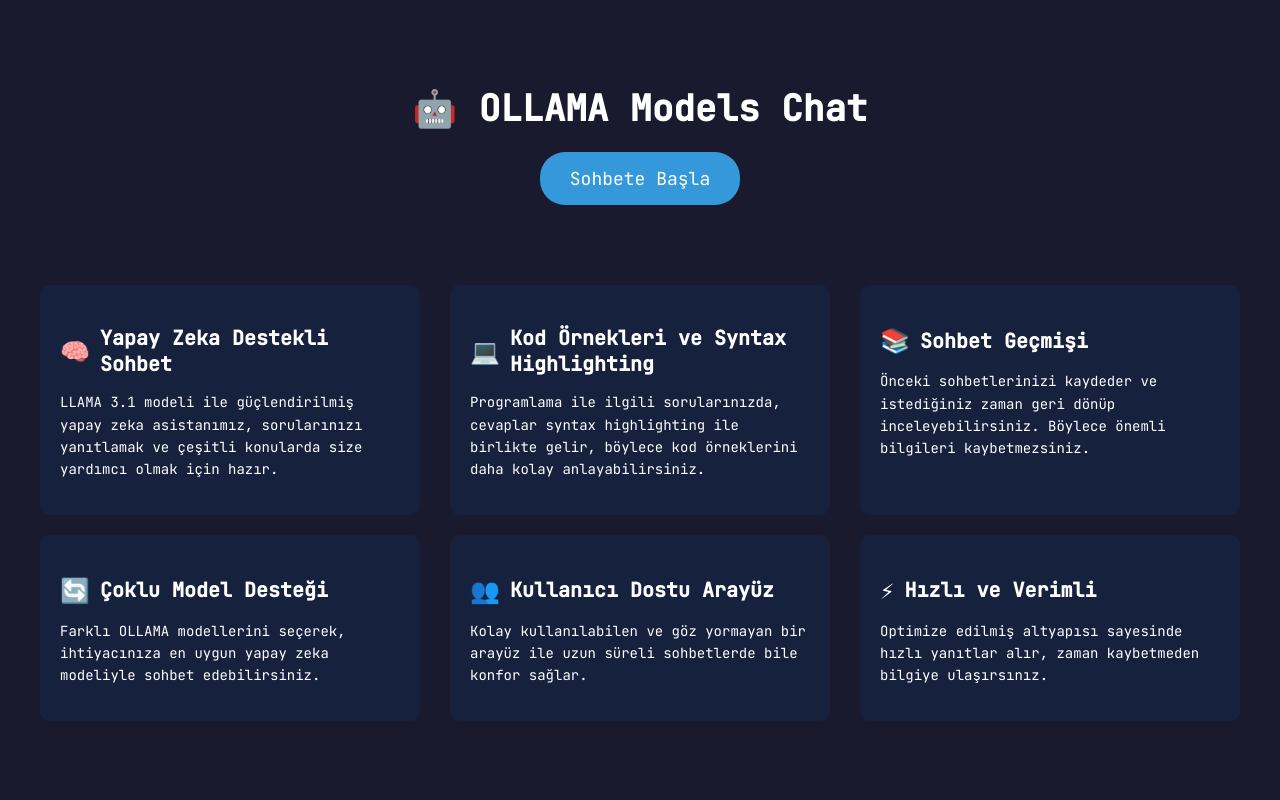
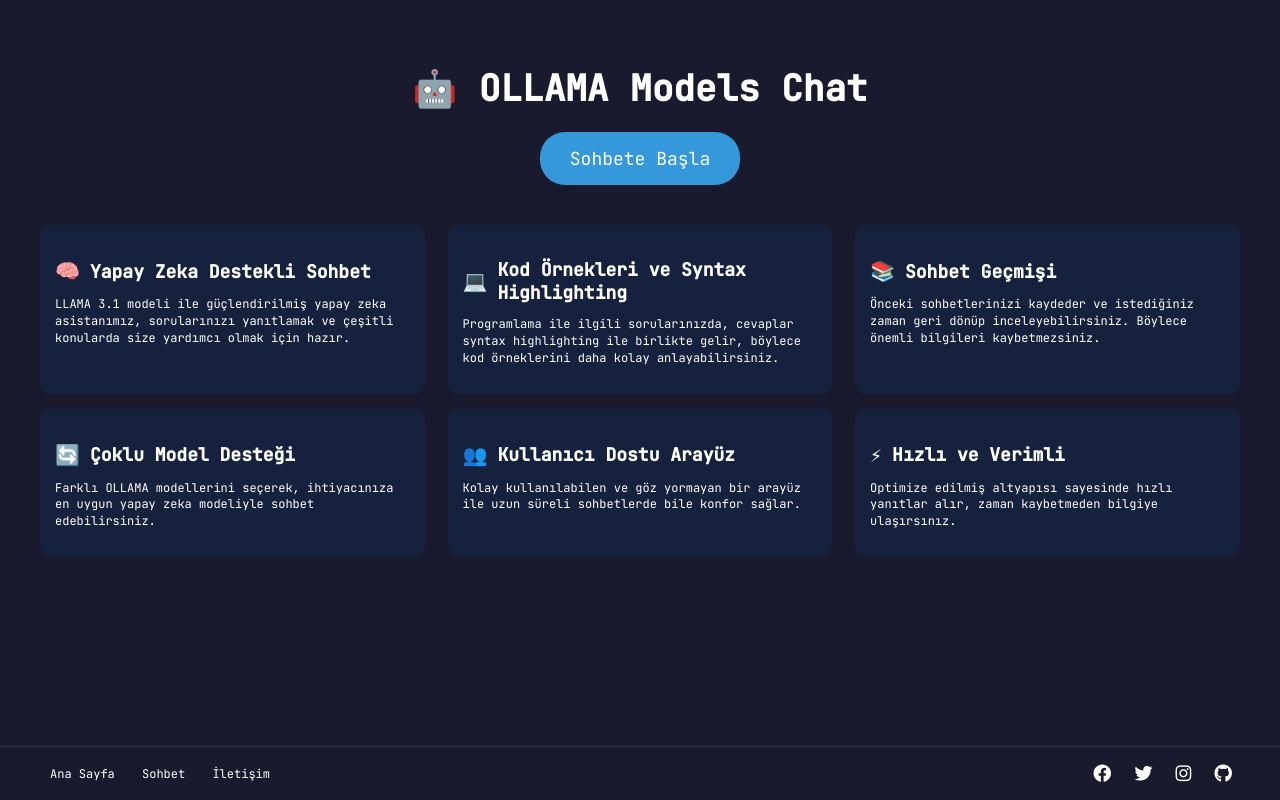
Before and after one commit to palamut62/Django_llama_Chatbot, a Django app: page /chat/ in a window 1280 px wide. Run offline with Django 5.2, Linux system fonts and the light colour scheme; parts of the project's set-up code (start-up, migrations or seed data) failed here and were passed over.

Commit message:
index sayfası güncellendi

```diff
--- a/ollama_chat/chat/templates/chat/index.html
+++ b/ollama_chat/chat/templates/chat/index.html
@@ -14,18 +14,32 @@
             font-size: 14px;
             margin: 0;
             padding: 0;
-            min-height: 100vh;
+            height: 100%;
             background-color: #1a1a2e;
             color: #ffffff;
+        }
+        .page-container {
+            display: flex;
+            flex-direction: column;
+            min-height: 100vh;
+        }
+        .content-wrap {
+            flex: 1;
+            display: flex;
+            flex-direction: column;
+            padding-bottom: 20px; /* Footer'a biraz boşluk bırakmak için */
         }
         .container {
             max-width: 1200px;
             margin: 0 auto;
             padding: 20px;
+            flex: 1;
+            display: flex;
+            flex-direction: column;
         }
         header {
             text-align: center;
-            padding: 40px 0;
+            padding: 20px 0;
         }
         h1 {
             font-size: 36px;
@@ -48,38 +62,80 @@
             display: flex;
             flex-wrap: wrap;
             justify-content: space-between;
-            margin-top: 40px;
+            margin-top: 20px;
         }
         .feature-card {
             background-color: #16213e;
             border-radius: 10px;
-            padding: 20px;
-            margin-bottom: 20px;
-            width: calc(33.33% - 20px);
+            padding: 15px;
+            margin-bottom: 15px;
+            width: calc(33.33% - 15px);
             box-sizing: border-box;
         }
         .feature-card h3 {
-            font-size: 20px;
+            font-size: 18px;
             margin-bottom: 10px;
             display: flex;
             align-items: center;
         }
         .feature-card h3 .emoji {
-            font-size: 24px;
+            font-size: 20px;
             margin-right: 10px;
         }
         .feature-card p {
-            font-size: 14px;
-            line-height: 1.6;
+            font-size: 12px;
+            line-height: 1.4;
+        }
+        footer {
+            background-color: #1a1a2e; /* Ana sayfa ile aynı arka plan */
+            color: #ffffff;
+            padding: 15px 0;
+            font-size: 12px;
+            border-top: 1px solid rgba(255, 255, 255, 0.1); /* Hafif bir ayırıcı çizgi */
+        }
+        .footer-content {
+            max-width: 1200px;
+            margin: 0 auto;
+            display: flex;
+            justify-content: space-between;
+            align-items: center;
+            padding: 0 20px;
+        }
+        .footer-links a {
+            color: #ffffff;
+            text-decoration: none;
+            margin: 0 10px;
+            transition: color 0.3s;
+        }
+        .footer-links a:hover {
+            color: #3498db;
+        }
+        .social-icons a {
+            color: #ffffff;
+            font-size: 18px;
+            margin: 0 8px;
+            transition: color 0.3s;
+        }
+        .social-icons a:hover {
+            color: #3498db;
         }
         @media (max-width: 768px) {
             .feature-card {
                 width: 100%;
             }
+            .footer-content {
+                flex-direction: column;
+                text-align: center;
+            }
+            .footer-links, .social-icons {
+                margin-bottom: 10px;
+            }
         }
     </style>
 </head>
 <body>
+    <div class="page-container">
+        <div class="content-wrap">
             <div class="container">
                 <header>
                     <h1>🤖 OLLAMA Models Chat</h1>
@@ -113,5 +169,23 @@
                     </div>
                 </div>
             </div>
+        </div>
+
+        <footer>
+            <div class="footer-content">
+                <div class="footer-links">
+                    <a href="{% url 'index' %}">Ana Sayfa</a>
+                    <a href="{% url 'chat_page' %}">Sohbet</a>
+                    <a href="#">İletişim</a>
+                </div>
+                <div class="social-icons">
+                    <a href="#" target="_blank"><i class="fab fa-facebook"></i></a>
+                    <a href="#" target="_blank"><i class="fab fa-twitter"></i></a>
+                    <a href="#" target="_blank"><i class="fab fa-instagram"></i></a>
+                    <a href="#" target="_blank"><i class="fab fa-github"></i></a>
+                </div>
+            </div>
+        </footer>
+    </div>
 </body>
 </html>
```
Lines whose indentation alone changed are shown as unchanged.
